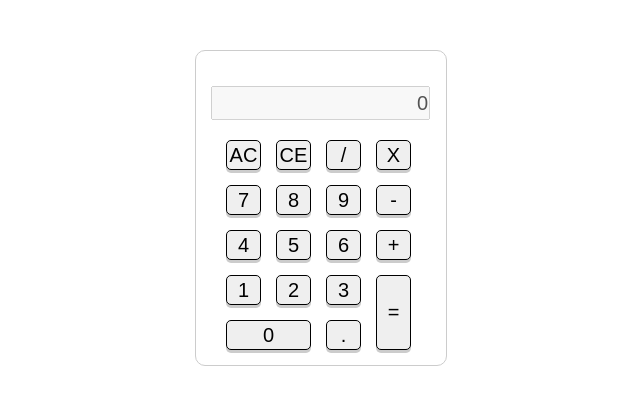
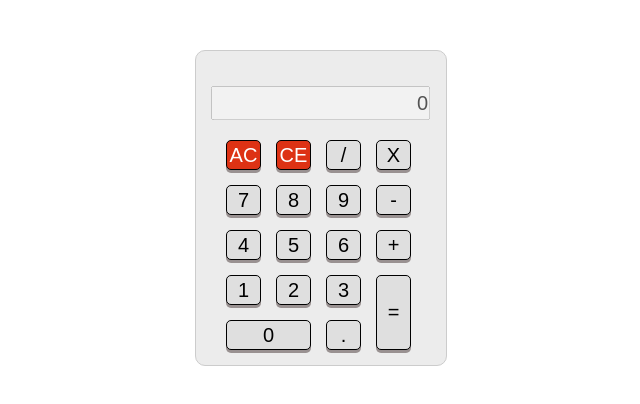
Before and after one commit to LynxTi/calculator, a plain HTML site: page index.html in a window 1280 px wide. Shown: the whole page, without its empty margins (335-975 px from the left). Drawn offline with Linux system fonts and the light colour scheme.

Commit message:
new Background color

```diff
--- a/css/style.css
+++ b/css/style.css
@@ -13,6 +13,7 @@
     top: 50px;
     left: calc(50% - (220px / 2));
     border-radius: 10px;
+    background-color: rgb(236, 236, 236);
 }
 
 .calculator__input {
@@ -38,9 +39,10 @@
     text-align: center;
     display: inline;
     border-radius: 5px;
-    box-shadow: 0px 3px 0px 0px #ccc;
+    box-shadow: 0px 3px 0px 0px rgb(153, 145, 145);
     outline: none;
     transition: none;
+    background-color: rgb(223, 223, 223);
 }
 
 .calculator__button:active {
@@ -57,3 +59,8 @@
 .calculator__battonZiro {
     width: 85px;
 }
+
+.calculator__redButton{
+    color: white;
+    background-color: rgb(221, 50, 20);
+}
```
